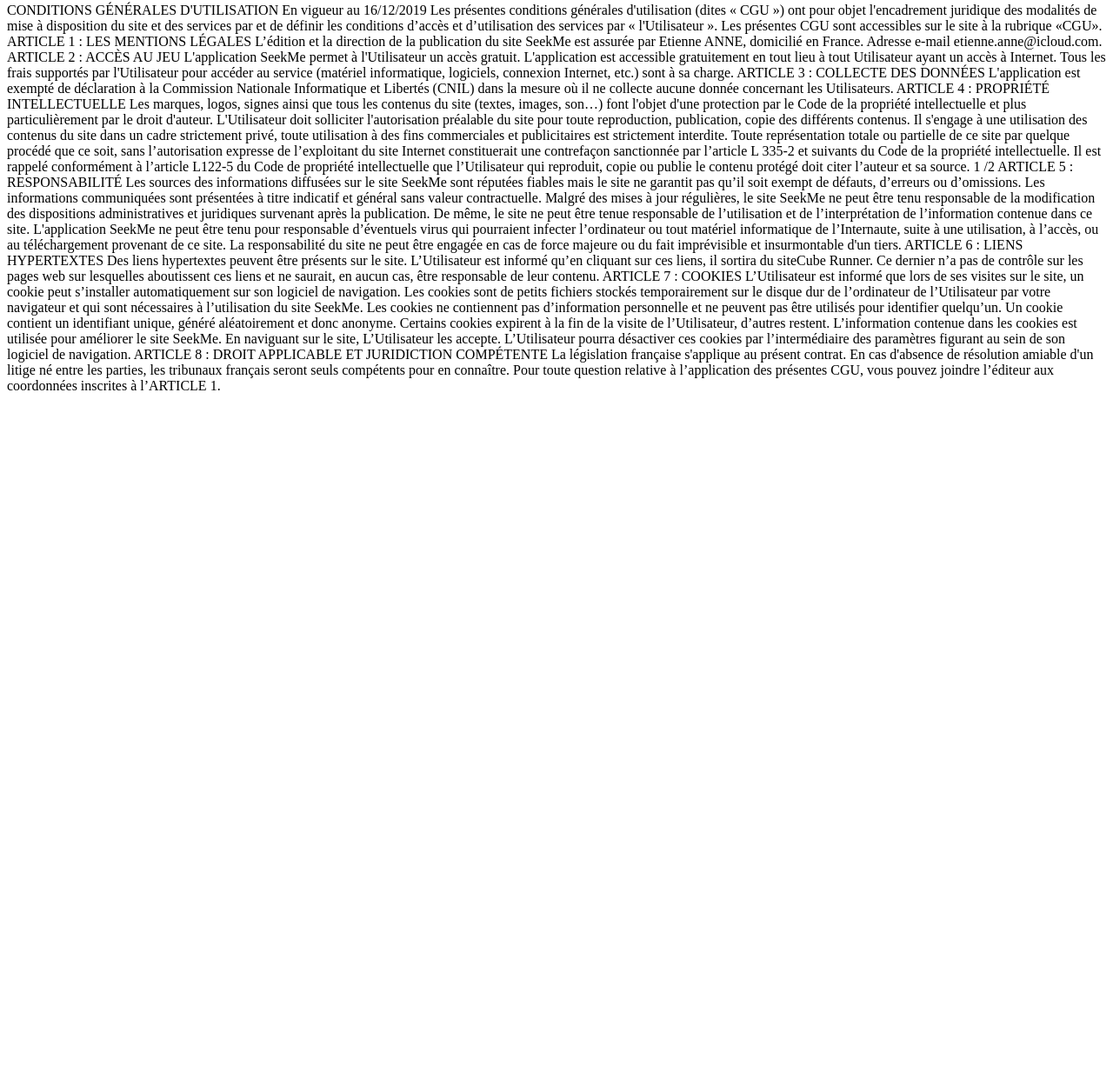
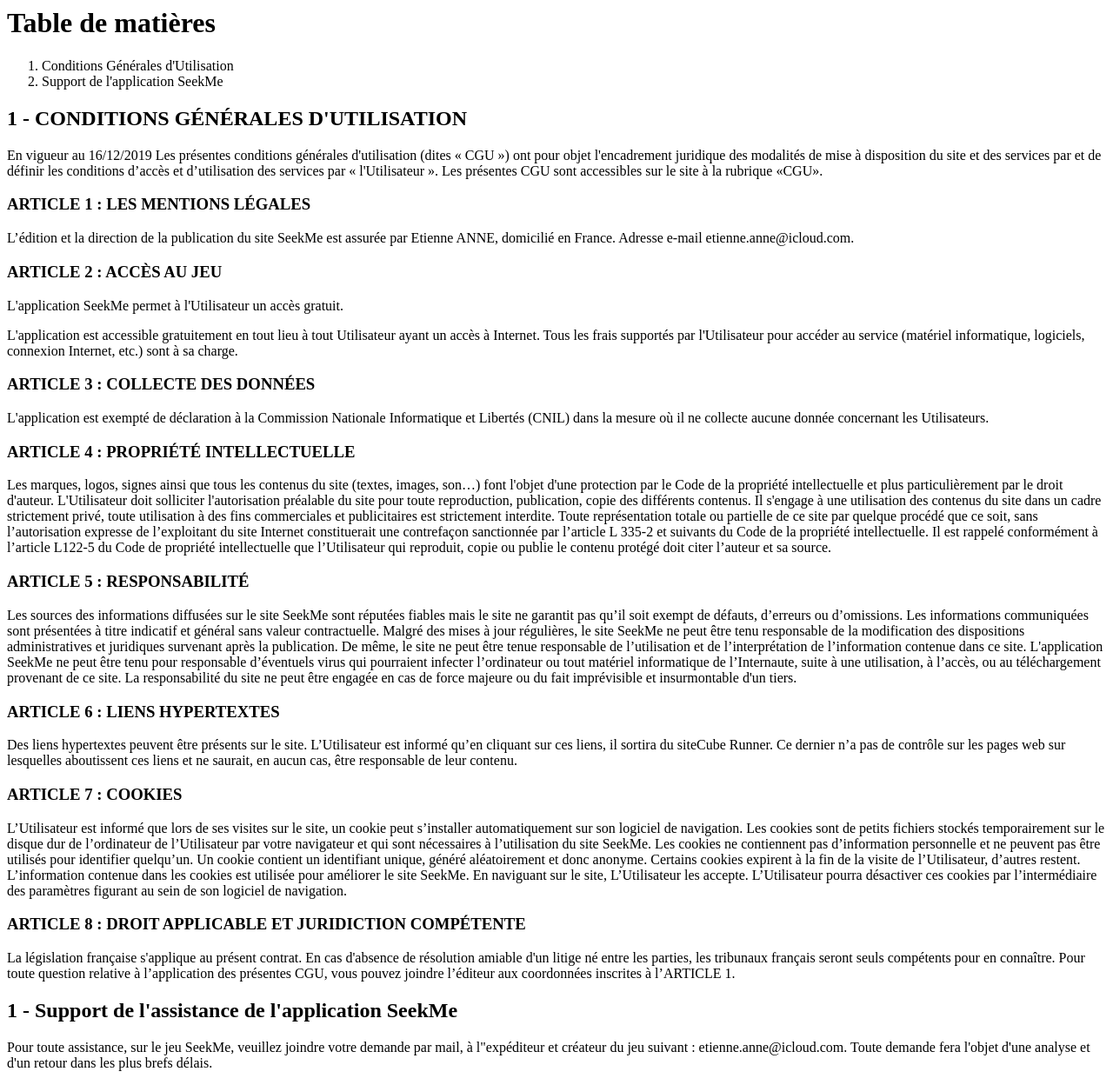
Before and after one commit to Zwiterrion/SeekMe, a plain HTML site: page index.html in a window 1280 px wide. Shown: the part 13-1261 px from the top of the page at 87% size. Before the commit the page ends 800 px from the top, so only its background shows below. Drawn offline with Linux system fonts and the light colour scheme.

Commit message:
Update index.html

```diff
--- a/index.html
+++ b/index.html
@@ -3,65 +3,172 @@
 
 <head>
     <meta http-equiv="Content-Type" content="text/html; charset=utf-8" />
-    <title>CGU</title>
+    <title>CGU & Support</title>
+
 <body>
+    <div>
+        <div>
+            <h1>Table de matières</h1>
+            <ol>
+                <li>Conditions Générales d'Utilisation</li>
+                <li>Support de l'application SeekMe</li>
+            </ol>
+        </div>
+        <div>
+            <h2>1 - CONDITIONS GÉNÉRALES D'UTILISATION</h2>
             <p>
-       CONDITIONS GÉNÉRALES D'UTILISATION
                 En vigueur au 16/12/2019
-Les présentes conditions générales d'utilisation (dites « CGU ») ont pour objet l'encadrement juridique des modalités de mise à
-disposition du site et des services par et de définir les conditions d’accès et d’utilisation des services par « l'Utilisateur ».
+                Les présentes conditions générales d'utilisation (dites « CGU ») ont pour objet l'encadrement juridique
+                des
+                modalités de mise à
+                disposition du site et des services par et de définir les conditions d’accès et d’utilisation des
+                services
+                par « l'Utilisateur ».
                 Les présentes CGU sont accessibles sur le site à la rubrique «CGU».
-ARTICLE 1 : LES MENTIONS LÉGALES
-L’édition et la direction de la publication du site SeekMe est assurée par Etienne ANNE, domicilié en France.
+            </p>
+            <div class="items">
+                <div>
+                    <h3>ARTICLE 1 : LES MENTIONS LÉGALES</h3>
+                    <p>L’édition et la direction de la publication du site SeekMe est assurée par Etienne ANNE,
+                        domicilié en
+                        France.
                         Adresse e-mail etienne.anne@icloud.com.
-ARTICLE 2 : ACCÈS AU JEU
-L'application SeekMe permet à l'Utilisateur un accès gratuit.
-L'application est accessible gratuitement en tout lieu à tout Utilisateur ayant un accès à Internet. Tous les frais supportés par
-l'Utilisateur pour accéder au service (matériel informatique, logiciels, connexion Internet, etc.) sont à sa charge.
-ARTICLE 3 : COLLECTE DES DONNÉES
-L'application est exempté de déclaration à la Commission Nationale Informatique et Libertés (CNIL) dans la mesure où il ne collecte
-aucune donnée concernant les Utilisateurs.
-ARTICLE 4 : PROPRIÉTÉ INTELLECTUELLE
-Les marques, logos, signes ainsi que tous les contenus du site (textes, images, son…) font l'objet d'une protection par le Code de
+                    </p>
+                </div>
+                <div>
+                    <h3>ARTICLE 2 : ACCÈS AU JEU</h3>
+                    <p>L'application SeekMe permet à l'Utilisateur un accès gratuit.</p>
+                    <p>L'application est accessible gratuitement en tout lieu à tout Utilisateur ayant un accès à
+                        Internet.
+                        Tous les frais supportés par l'Utilisateur pour accéder au service (matériel informatique,
+                        logiciels, connexion Internet, etc.) sont à sa charge.</p>
+                </div>
+                <div>
+                    <h3>ARTICLE 3 : COLLECTE DES DONNÉES</h3>
+                    <p>L'application est exempté de déclaration à la Commission Nationale Informatique et Libertés
+                        (CNIL)
+                        dans
+                        la mesure où il ne collecte aucune donnée concernant les Utilisateurs.</p>
+                </div>
+                <div>
+                    <h3>ARTICLE 4 : PROPRIÉTÉ INTELLECTUELLE</h3>
+                    <p>
+                        Les marques, logos, signes ainsi que tous les contenus du site (textes, images, son…) font
+                        l'objet
+                        d'une
+                        protection par le Code de
                         la propriété intellectuelle et plus particulièrement par le droit d'auteur.
-L'Utilisateur doit solliciter l'autorisation préalable du site pour toute reproduction, publication, copie des différents contenus. Il
-s'engage à une utilisation des contenus du site dans un cadre strictement privé, toute utilisation à des fins commerciales et
+                        L'Utilisateur doit solliciter l'autorisation préalable du site pour toute reproduction,
+                        publication,
+                        copie
+                        des différents contenus. Il
+                        s'engage à une utilisation des contenus du site dans un cadre strictement privé, toute
+                        utilisation à
+                        des
+                        fins commerciales et
                         publicitaires est strictement interdite.
-Toute représentation totale ou partielle de ce site par quelque procédé que ce soit, sans l’autorisation expresse de l’exploitant du
-site Internet constituerait une contrefaçon sanctionnée par l’article L 335-2 et suivants du Code de la propriété intellectuelle.
-Il est rappelé conformément à l’article L122-5 du Code de propriété intellectuelle que l’Utilisateur qui reproduit, copie ou publie le
+                        Toute représentation totale ou partielle de ce site par quelque procédé que ce soit, sans
+                        l’autorisation
+                        expresse de l’exploitant du
+                        site Internet constituerait une contrefaçon sanctionnée par l’article L 335-2 et suivants du
+                        Code de
+                        la
+                        propriété intellectuelle.
+                        Il est rappelé conformément à l’article L122-5 du Code de propriété intellectuelle que
+                        l’Utilisateur
+                        qui
+                        reproduit, copie ou publie le
                         contenu protégé doit citer l’auteur et sa source.
-1 /2
-ARTICLE 5 : RESPONSABILITÉ
-Les sources des informations diffusées sur le site SeekMe sont réputées fiables mais le site ne garantit pas qu’il soit exempt
+                    </p>
+                </div>
+                <div>
+                    <h3>ARTICLE 5 : RESPONSABILITÉ</h3>
+                    <p>Les sources des informations diffusées sur le site SeekMe sont réputées fiables mais le site ne
+                        garantit
+                        pas
+                        qu’il soit exempt
                         de défauts, d’erreurs ou d’omissions.
-Les informations communiquées sont présentées à titre indicatif et général sans valeur contractuelle. Malgré des mises à jour
-régulières, le site SeekMe ne peut être tenu responsable de la modification des dispositions administratives et juridiques
-survenant après la publication. De même, le site ne peut être tenue responsable de l’utilisation et de l’interprétation de
-l’information contenue dans ce site.
-L'application SeekMe ne peut être tenu pour responsable d’éventuels virus qui pourraient infecter l’ordinateur ou tout matériel
-informatique de l’Internaute, suite à une utilisation, à l’accès, ou au téléchargement provenant de ce site.
-La responsabilité du site ne peut être engagée en cas de force majeure ou du fait imprévisible et insurmontable d'un tiers.
-ARTICLE 6 : LIENS HYPERTEXTES
-Des liens hypertextes peuvent être présents sur le site. L’Utilisateur est informé qu’en cliquant sur ces liens, il sortira du siteCube
-Runner. Ce dernier n’a pas de contrôle sur les pages web sur lesquelles aboutissent ces liens et ne saurait, en aucun cas, être
+                        Les informations communiquées sont présentées à titre indicatif et général sans valeur
+                        contractuelle.
+                        Malgré
+                        des mises à jour
+                        régulières, le site SeekMe ne peut être tenu responsable de la modification des dispositions
+                        administratives
+                        et juridiques
+                        survenant après la publication. De même, le site ne peut être tenue responsable de l’utilisation
+                        et
+                        de l’interprétation de l’information contenue dans ce site.
+                        L'application SeekMe ne peut être tenu pour responsable d’éventuels virus qui pourraient
+                        infecter
+                        l’ordinateur ou tout matériel informatique de l’Internaute, suite à une utilisation, à l’accès,
+                        ou
+                        au téléchargement provenant de ce site.
+                        La responsabilité du site ne peut être engagée en cas de force majeure ou du fait imprévisible
+                        et
+                        insurmontable d'un tiers.
+                    </p>
+                </div>
+                <div>
+                    <h3>ARTICLE 6 : LIENS HYPERTEXTES</h3>
+                    <p>
+                        Des liens hypertextes peuvent être présents sur le site. L’Utilisateur est informé qu’en
+                        cliquant
+                        sur
+                        ces
+                        liens, il sortira du siteCube
+                        Runner. Ce dernier n’a pas de contrôle sur les pages web sur lesquelles aboutissent ces liens et
+                        ne
+                        saurait,
+                        en aucun cas, être
                         responsable de leur contenu.
-ARTICLE 7 : COOKIES
-L’Utilisateur est informé que lors de ses visites sur le site, un cookie peut s’installer automatiquement sur son logiciel de
+                    </p>
+                </div>
+                <div>
+                    <h3>ARTICLE 7 : COOKIES</h3>
+                    <p>
+                        L’Utilisateur est informé que lors de ses visites sur le site, un cookie peut s’installer
+                        automatiquement
+                        sur son logiciel de
                         navigation.
-Les cookies sont de petits fichiers stockés temporairement sur le disque dur de l’ordinateur de l’Utilisateur par votre navigateur et
-qui sont nécessaires à l’utilisation du site SeekMe. Les cookies ne contiennent pas d’information personnelle et ne peuvent
-pas être utilisés pour identifier quelqu’un. Un cookie contient un identifiant unique, généré aléatoirement et donc anonyme.
+                        Les cookies sont de petits fichiers stockés temporairement sur le disque dur de l’ordinateur de
+                        l’Utilisateur par votre navigateur et
+                        qui sont nécessaires à l’utilisation du site SeekMe. Les cookies ne contiennent pas
+                        d’information
+                        personnelle et ne peuvent
+                        pas être utilisés pour identifier quelqu’un. Un cookie contient un identifiant unique, généré
+                        aléatoirement
+                        et donc anonyme.
                         Certains cookies expirent à la fin de la visite de l’Utilisateur, d’autres restent.
                         L’information contenue dans les cookies est utilisée pour améliorer le site SeekMe.
                         En naviguant sur le site, L’Utilisateur les accepte.
-L’Utilisateur pourra désactiver ces cookies par l’intermédiaire des paramètres figurant au sein de son logiciel de navigation.
-ARTICLE 8 : DROIT APPLICABLE ET JURIDICTION COMPÉTENTE
-La législation française s'applique au présent contrat. En cas d'absence de résolution amiable d'un litige né entre les parties, les
+                        L’Utilisateur pourra désactiver ces cookies par l’intermédiaire des paramètres figurant au sein
+                        de
+                        son logiciel de navigation.
+                    </p>
+                </div>
+                <div>
+                    <h3>ARTICLE 8 : DROIT APPLICABLE ET JURIDICTION COMPÉTENTE</h3>
+                    <p>
+                        La législation française s'applique au présent contrat. En cas d'absence de résolution amiable
+                        d'un
+                        litige
+                        né entre les parties, les
                         tribunaux français seront seuls compétents pour en connaître.
-Pour toute question relative à l’application des présentes CGU, vous pouvez joindre l’éditeur aux coordonnées inscrites à
+                        Pour toute question relative à l’application des présentes CGU, vous pouvez joindre l’éditeur
+                        aux
+                        coordonnées inscrites à
                         l’ARTICLE 1.
                     </p>
+                </div>
+            </div>
+        </div>
+        <div>
+            <h2>1 - Support de l'assistance de l'application SeekMe</h2>
+            <p>
+                Pour toute assistance, sur le jeu SeekMe, veuillez joindre votre demande par mail, à l"expéditeur et créateur du jeu suivant : etienne.anne@icloud.com.
+                Toute demande fera l'objet d'une analyse et d'un retour dans les plus brefs délais.
+            </p>
+        </div>
 </body>
 
 </html>
```
Lines whose indentation alone changed are shown as unchanged.
